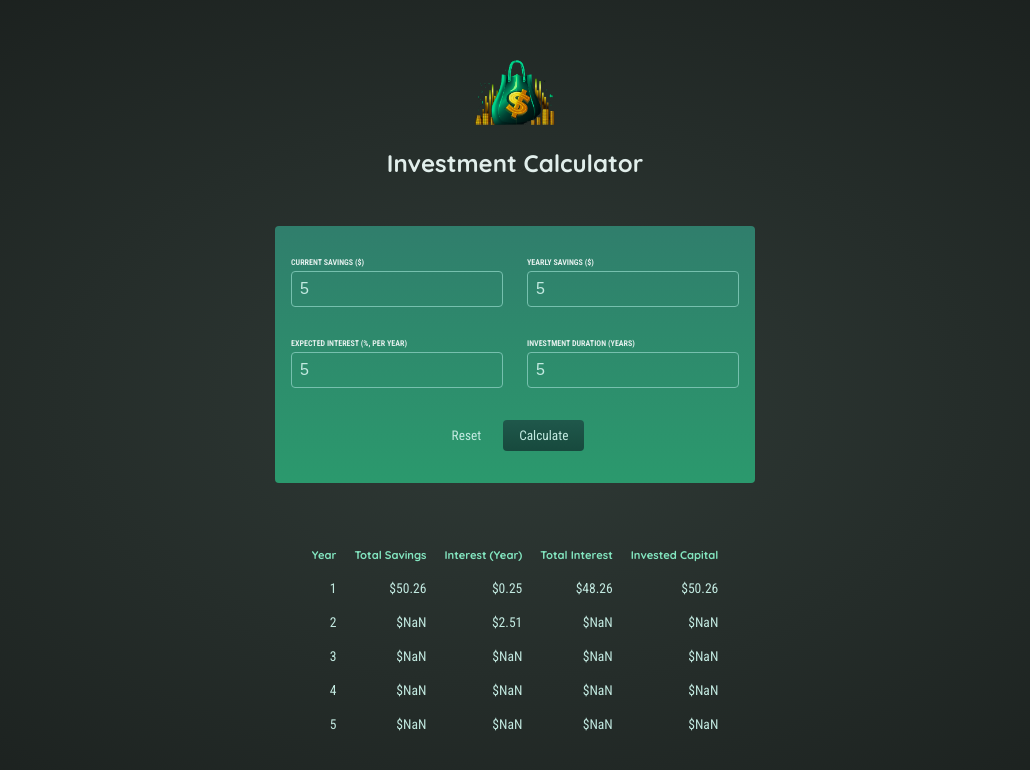
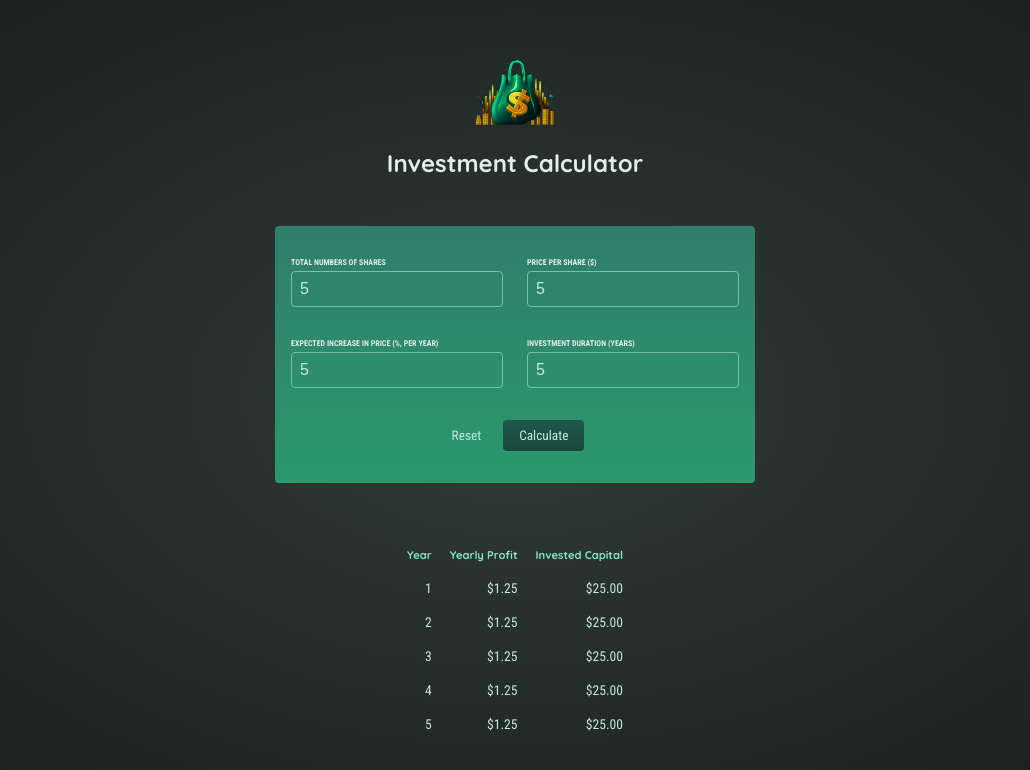
Before and after one commit to mohamk29/Investment-Calculator-app, a React (Create React App) app: page / in a window 1280 px wide. Both pictures are taken after typing "5", "5", "5", "5" into the empty fields and a click on the button "Calculate". Shown: the top 770 px of the page, without its empty margins (125-1155 px from the left). Built offline with nearby package versions, Linux system fonts and the light colour scheme.

Commit message:
Changed the investment credentials required and outputed

```diff
--- a/src/App.js
+++ b/src/App.js
@@ -8,18 +8,16 @@ function App() {
 
   const calculateHandler = (data) => {
     const yearlyData = [];
-    let currentSavings = data.currentSavingsInput;
 
-    const expectedReturn = data.expectedInterestInput / 100;
+    let totalPriceOfShares = data.totalSharesInput * data.pricePerShareInput;
+    let increaseAmount = data.expectedIncreaseInput / 100;
+    let yearlyProfit = totalPriceOfShares * increaseAmount;
 
     for (let i = 0; i < data.investmentDurationInput; i++) {
-      const yearlyInterest = currentSavings * expectedReturn;
-      currentSavings += yearlyInterest + data.yearlySavingsInput;
       yearlyData.push({
         year: i + 1,
-        yearlyInterest: yearlyInterest,
-        savingsEndOfYear: currentSavings,
-        yearlyContribution: data.yearlySavingsInput,
+        yearlyProfit: yearlyProfit,
+        investedCapital: totalPriceOfShares,
       });
     }
     setResults(yearlyData);
@@ -29,7 +27,7 @@ function App() {
     <div>
       <Header />
       <CalculatorForm onCalculatedData={calculateHandler} />
-      {!results && <p>No calculation made yet...</p>}
+      {!results && <p>No calculation have been made yet...</p>}
       {results && <ResultTable dataArray={results} />}
     </div>
   );
--- a/src/components/CalculatorForm.js
+++ b/src/components/CalculatorForm.js
@@ -3,24 +3,24 @@ import { useState } from "react";
 const CalculatorForm = (props) => {
   let calculationData = {};
 
-  const [currentSavingsInput, setCurrentSavingsInput] = useState("");
+  const [totalSharesInput, setTotalSharesInput] = useState("");
 
-  const [yearlySavingsInput, setYearlySavingsInput] = useState("");
+  const [pricePerShareInput, setPricePerShareInput] = useState("");
 
-  const [expectedInterestInput, setExpectedInterestInput] = useState("");
+  const [expectedIncreaseInput, setExpectedIncreaseInput] = useState("");
 
   const [investmentDurationInput, setInvestmentDurationInput] = useState("");
 
-  const currentSavingsHandler = (event) => {
-    setCurrentSavingsInput(event.target.value);
+  const totalSharesHandler = (event) => {
+    setTotalSharesInput(event.target.value);
   };
 
-  const yearlySavingsHandler = (event) => {
-    setYearlySavingsInput(event.target.value);
+  const pricePerSharesHandler = (event) => {
+    setPricePerShareInput(event.target.value);
   };
 
-  const expectedInterestHandler = (event) => {
-    setExpectedInterestInput(event.target.value);
+  const expectedIncreaseHandler = (event) => {
+    setExpectedIncreaseInput(event.target.value);
   };
 
   const investmentDurationHandler = (event) => {
@@ -31,18 +31,18 @@ const CalculatorForm = (props) => {
     event.preventDefault();
 
     calculationData = {
-      currentSavingsInput: currentSavingsInput,
-      yearlySavingsInput: yearlySavingsInput,
-      expectedInterestInput: expectedInterestInput,
+      totalSharesInput: totalSharesInput,
+      pricePerShareInput: pricePerShareInput,
+      expectedIncreaseInput: expectedIncreaseInput,
       investmentDurationInput: investmentDurationInput,
     };
     props.onCalculatedData(calculationData);
   };
 
   const resetHandler = () => {
-    setCurrentSavingsInput("");
-    setYearlySavingsInput("");
-    setExpectedInterestInput("");
+    setTotalSharesInput("");
+    setPricePerShareInput("");
+    setExpectedIncreaseInput("");
     setInvestmentDurationInput("");
   };
 
@@ -50,31 +50,31 @@ const CalculatorForm = (props) => {
     <form onSubmit={submitHandler} className="form">
       <div className="input-group">
         <p>
-          <label htmlFor="current-savings">Current Savings ($)</label>
+          <label htmlFor="total-shares">Total Numbers of Shares</label>
           <input
             type="number"
-            id="current-savings"
-            onChange={currentSavingsHandler}
+            id="total-shares"
+            onChange={totalSharesHandler}
           />
         </p>
         <p>
-          <label htmlFor="yearly-contribution">Yearly Savings ($)</label>
+          <label htmlFor="price-per-share">Price Per Share ($)</label>
           <input
             type="number"
-            id="yearly-contribution"
-            onChange={yearlySavingsHandler}
+            id="price-per-share"
+            onChange={pricePerSharesHandler}
           />
         </p>
       </div>
       <div className="input-group">
         <p>
-          <label htmlFor="expected-return">
-            Expected Interest (%, per year)
+          <label htmlFor="expected-increase">
+            Expected Increase In Price (%, per year)
           </label>
           <input
             type="number"
-            id="expected-return"
-            onChange={expectedInterestHandler}
+            id="expected-increase"
+            onChange={expectedIncreaseHandler}
           />
         </p>
         <p>
--- a/src/components/ResultTable.js
+++ b/src/components/ResultTable.js
@@ -11,9 +11,7 @@ const ResultTable = (props) => {
         <thead>
           <tr>
             <th>Year </th>
-            <th>Total Savings</th>
-            <th>Interest (Year)</th>
-            <th>Total Interest</th>
+            <th>Yearly Profit</th>
             <th>Invested Capital</th>
           </tr>
         </thead>
@@ -22,10 +20,8 @@ const ResultTable = (props) => {
             return (
               <tr key={data.year}>
                 <td>{data.year}</td>
-                <td>{formatter.format(data.savingsEndOfYear)}</td>
-                <td>{formatter.format(data.yearlyInterest)}</td>
-                <td>{formatter.format(data.savingsEndOfYear - 2)}</td>
-                <td>{formatter.format(data.savingsEndOfYear + 20)}</td>
+                <td>{formatter.format(data.yearlyProfit)}</td>
+                <td>{formatter.format(data.investedCapital)}</td>
               </tr>
             );
           })}
```
